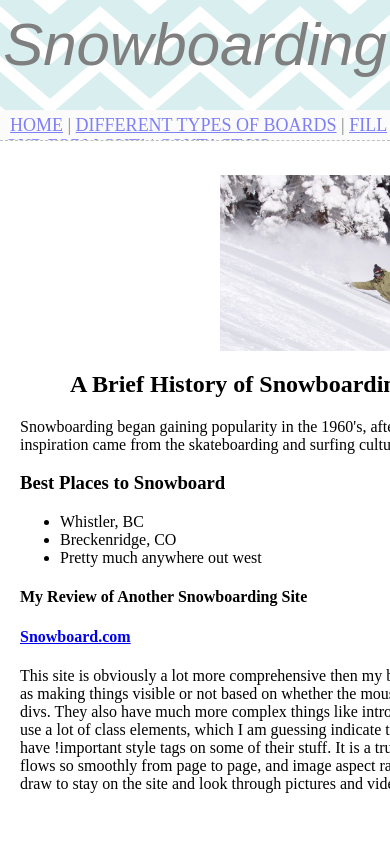
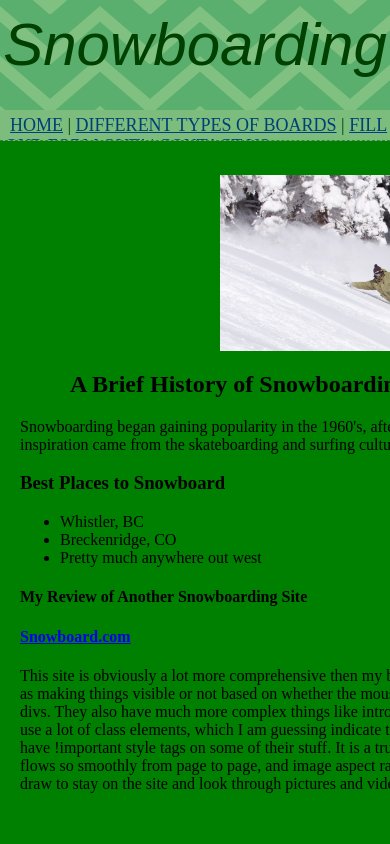
Before and after one commit to adamjweil/adamjweil.github.io, a plain HTML site: page index.html in a window 390 px wide. Shown: the top 844 px of the page. Drawn offline with Linux system fonts and the light colour scheme.

Commit message:
Adding responsive design to site

```diff
--- a/styles.css
+++ b/styles.css
@@ -102,3 +102,9 @@ footer {
   padding-left: 20px;
   color: green;
 }
+
+@media (max-width: 600px) {
+  body {
+    background-color: green;
+  }
+}
```
